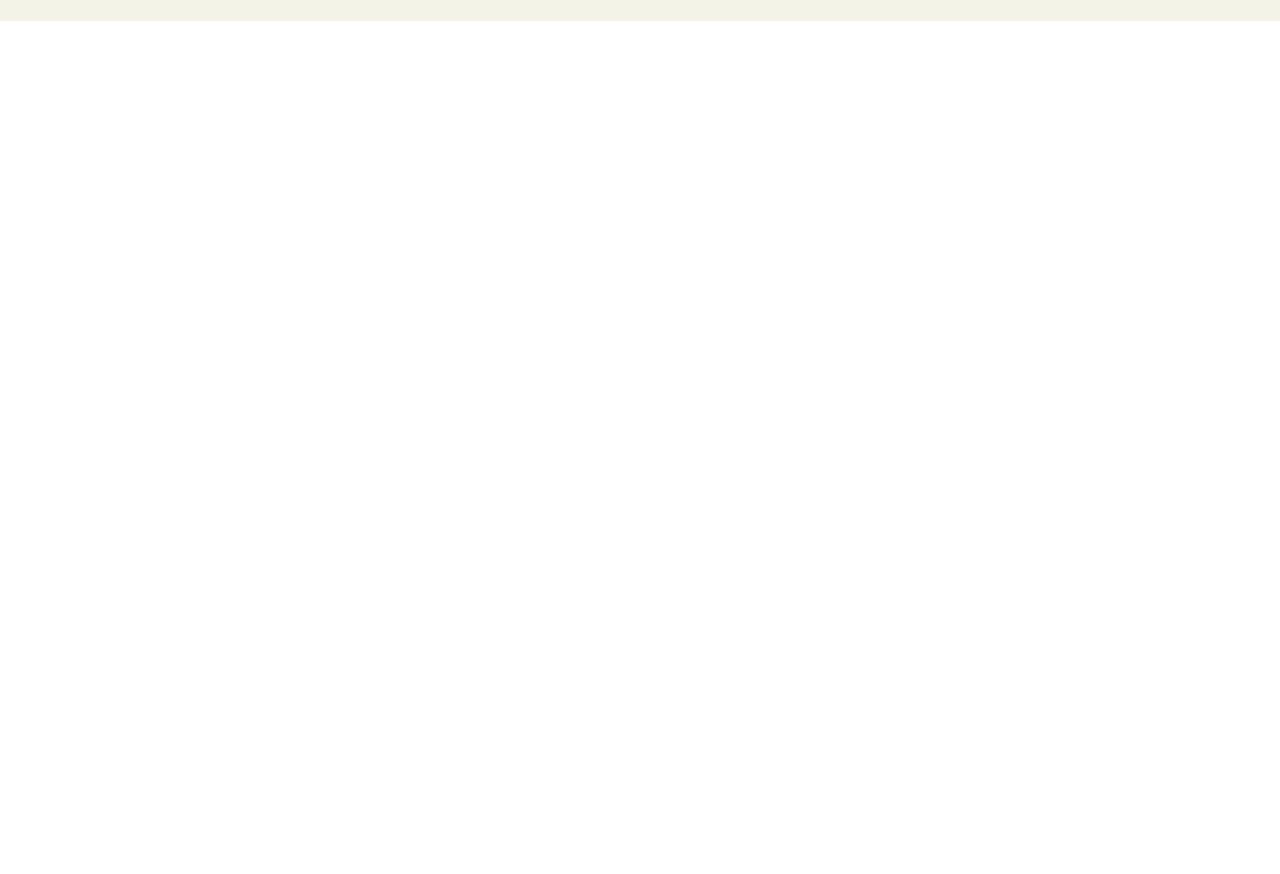
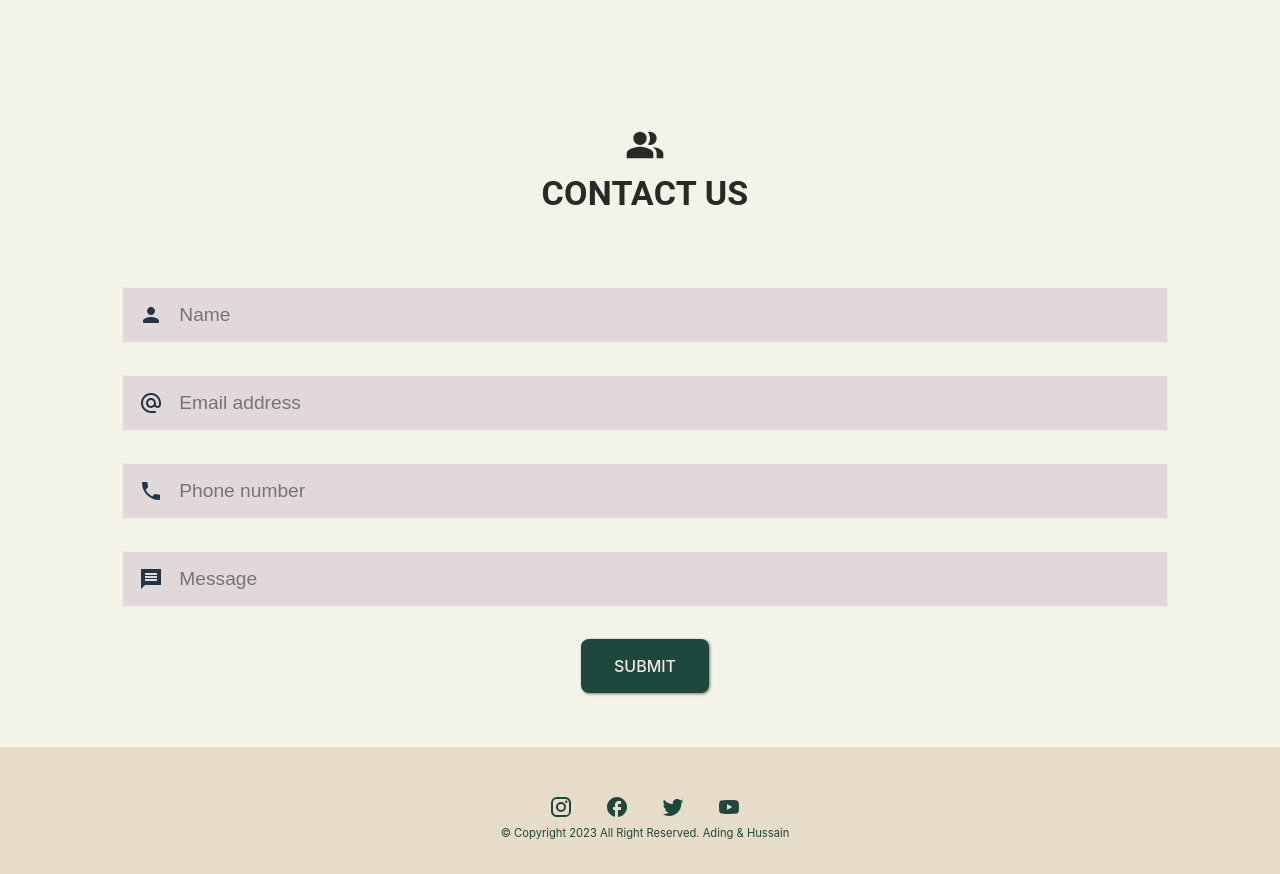
Before and after one commit to adinghabsyi/Project-Resto-React, a React (Vite) app: page / in a window 1280 px wide. Shown: the part 4380-5254 px from the top of the page. Before the commit the page ends 4401 px from the top, so only its background shows below. Built offline with nearby package versions, Linux system fonts and the light colour scheme.

Commit message:
adding contact and footer section

```diff
--- a/src/App.jsx
+++ b/src/App.jsx
@@ -8,6 +8,8 @@ import CustomizedAccordions from "./Components/FAQ";
 import MenuButtons from "./Components/MenuButtons";
 import About from "./Components/About";
 import HomeSection from "./Components/HomeSection";
+import ContactUs from "./Components/ContactUs";
+import Footer from "./Components/Footer";
 import AOS from "aos";
 import "aos/dist/aos.css";
 AOS.init();
@@ -57,6 +59,14 @@ function App() {
       <div className="faq-section" id="faq">
         <CustomizedAccordions />
       </div>
+
+      <div className="contact-section" id="contact">
+        <ContactUs />
+      </div>
+
+      <footer className="footer">
+        <Footer />
+      </footer>
     </>
   );
 }
--- /dev/null
+++ b/src/Components/ContactUs.jsx
@@ -0,0 +1,114 @@
+import { createTheme } from "@mui/material/styles";
+import Stack from "@mui/material/Stack";
+import Typography from "@mui/material/Typography";
+import PeopleAltSharpIcon from "@mui/icons-material/PeopleAltSharp";
+import PersonRoundedIcon from "@mui/icons-material/PersonRounded";
+import AlternateEmailRoundedIcon from "@mui/icons-material/AlternateEmailRounded";
+import { Phone } from "@mui/icons-material";
+import MessageSharpIcon from "@mui/icons-material/MessageSharp";
+
+const theme = createTheme({
+  palette: {
+    primary: {
+      white: "#E1D9D9",
+      main: "#A33B00",
+      dark: "#1e1e1e",
+      contrastText: "#2A2927",
+    },
+    secondary: {
+      light: "#ff7961",
+      main: "#f44336",
+      dark: "#ba000d",
+      contrastText: "#000",
+    },
+  },
+});
+export default function ContactUs() {
+  function message() {
+    var name = document.getElementById("name-input");
+    var email = document.getElementById("email-input");
+    var phone = document.getElementById("phone-input");
+    var message = document.getElementById("msg-input");
+
+    const success = document.getElementById("success");
+    const error = document.getElementById("error");
+
+    if (
+      name.value == "" ||
+      email.value == "" ||
+      phone.value == "" ||
+      message.value == ""
+    ) {
+      error.style.display = "block";
+    } else {
+      setTimeout(() => {
+        name.value = "";
+        email.value = "";
+        phone.value = "";
+        message.value = "";
+      }, 2000);
+
+      success.style.display = "block";
+    }
+
+    setTimeout(() => {
+      error.style.display = "none";
+      success.style.display = "none";
+    }, 3000);
+  }
+  return (
+    <div className="contact-form">
+      <Stack alignItems="center">
+        <PeopleAltSharpIcon
+          sx={{
+            fontSize: 40,
+            color: theme.palette.primary.contrastText,
+            marginBottom: 1,
+          }}
+        />
+      </Stack>
+      <Typography
+        variant="h4"
+        align="center"
+        sx={{
+          fontWeight: "bold",
+          marginBottom: 3,
+          color: theme.palette.primary.contrastText,
+        }}
+      >
+        CONTACT US
+      </Typography>
+      <div className="row4">
+        <form action="">
+          <div className="input-form">
+            <PersonRoundedIcon className="icon" />
+            <input type="text" placeholder="Name" id="name-input" />
+          </div>
+          <div className="input-form">
+            <AlternateEmailRoundedIcon className="icon" />
+            <input type="text" placeholder="Email address" id="email-input" />
+          </div>
+          <div className="input-form">
+            <Phone className="icon" />
+            <input type="text" placeholder="Phone number" id="phone-input" />
+          </div>
+          <div className="input-form">
+            <MessageSharpIcon className="icon" />
+            <input type="text" placeholder="Message" id="msg-input" />
+          </div>
+          <button type="button" className="submit-button" onClick={message}>
+            SUBMIT
+          </button>
+          <div className="message">
+            <div id="success" className="success">
+              Pesan berhasil dikirim
+            </div>
+            <div id="error" className="error">
+              Harap mengisi form terlebih dahulu untuk mengirim!
+            </div>
+          </div>
+        </form>
+      </div>
+    </div>
+  );
+}
--- /dev/null
+++ b/src/Components/Footer.jsx
@@ -0,0 +1,28 @@
+import TwitterIcon from "@mui/icons-material/Twitter";
+import InstagramIcon from "@mui/icons-material/Instagram";
+import YouTubeIcon from "@mui/icons-material/YouTube";
+import FacebookSharpIcon from "@mui/icons-material/FacebookSharp";
+
+export default function Footer() {
+  return (
+    <footer>
+      <div className="socials">
+        <a href="">
+          <InstagramIcon />
+        </a>
+        <a href="">
+          <FacebookSharpIcon />
+        </a>
+        <a href="">
+          <TwitterIcon />
+        </a>
+        <a href="">
+          <YouTubeIcon />
+        </a>
+      </div>
+      <div className="copyright">
+        &copy; Copyright 2023 All Right Reserved. Ading & Hussain
+      </div>
+    </footer>
+  );
+}
--- a/src/index.css
+++ b/src/index.css
@@ -59,7 +59,7 @@ html {
 }
 
 .navBar .navBarNav a:hover {
-  color: var(--primary);
+  color: #5e533d;
 }
 
 .navBar .navBarNav a::after {
@@ -81,13 +81,14 @@ html {
 }
 
 .navBar .navBarExtra a:hover {
-  color: var(--primary);
+  color: #5e533d;
 }
 
 #hamburgerMenu {
   display: none;
 }
 
+/* Home Section */
 .hero {
   min-height: 100vh;
   display: flex;
@@ -138,6 +139,112 @@ html {
   background-color: var(--primary);
   border-radius: 0.5rem;
   box-shadow: 1px 1px 3px rgba(1, 1, 3, 0.5);
+}
+
+/* Contact Section */
+.contact-form {
+  padding: 6.5rem 7% 1.4rem;
+}
+
+.contact-form .row4 {
+  display: flex;
+  margin-top: rem;
+}
+
+.contact-form .row4 form {
+  flex: 1 1 45rem;
+  padding: 1rem 2rem;
+  text-align: center;
+}
+
+.contact-form .row4 form .input-form {
+  display: flex;
+  align-items: center;
+  margin-top: 2rem;
+  background-color: #e1d9d9;
+  padding-left: 1rem;
+  border: 1px solid #f2e9e4;
+}
+
+.contact-form .row4 form .input-form .icon {
+  color: #213547;
+}
+
+.contact-form .row4 form .input-form input {
+  width: 100%;
+  background: none;
+  padding: 1rem;
+  font-size: 1.2rem;
+  color: #213547;
+}
+
+.contact-form .row4 form .submit-button {
+  margin-top: 2rem;
+  display: inline-block;
+  padding: 1rem 2rem;
+  font-size: 1rem;
+  color: #f2e9e4;
+  background-color: var(--primary);
+  border-radius: 0.5rem;
+  box-shadow: 1px 1px 3px rgba(1, 1, 3, 0.5);
+  cursor: pointer;
+}
+
+.contact-form .row4 form .message {
+  width: 100%;
+  position: relative;
+  display: flex;
+  justify-content: center;
+  text-transform: uppercase;
+}
+
+.message .success {
+  margin-top: 1rem;
+  color: #05f140;
+  font-size: 1.1rem;
+  position: absolute;
+  transition: 0.3s;
+  animation: buttons 0.1s linear;
+  display: none;
+  text-transform: capitalize;
+}
+.message .error {
+  margin-top: 1rem;
+  color: #da2c38;
+  font-size: 1rem;
+  position: absolute;
+  transition: 0.3s;
+  animation: buttons 0.1s linear;
+  display: none;
+  text-transform: capitalize;
+}
+
+/* Footer */
+
+footer {
+  background-color: #e6dcc8;
+  text-align: center;
+  padding: 1rem;
+  margin-top: 1rem;
+}
+
+footer .socials {
+  /* padding: 1rem 0; */
+  display: inline-block;
+}
+
+footer .socials a {
+  color: #1e483e;
+  margin: 1rem;
+}
+
+footer .socials a:hover {
+  color: #5e533d;
+}
+
+footer .copyright {
+  font-size: 0.7rem;
+  color: #1e483e;
 }
 
 a {
```
